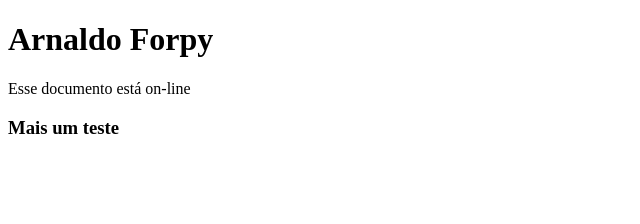
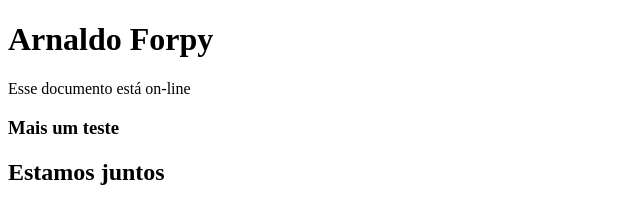
Before and after one commit to RBarreiro25/forpy-teste, a plain HTML site: page index.html in a window 1280 px wide. Shown: the whole page, without its empty margins (0-640 px from the left). Drawn offline with Linux system fonts and the light colour scheme.

Commit message:
Update index.html
Testando junto com Rapha

```diff
--- a/index.html
+++ b/index.html
@@ -9,5 +9,6 @@
     <h1>Arnaldo Forpy</h1>
     <p>Esse documento está on-line</p>
     <h3>Mais um teste</h3>
+    <h2>Estamos juntos</h2>
 </body>
 </html>
```
